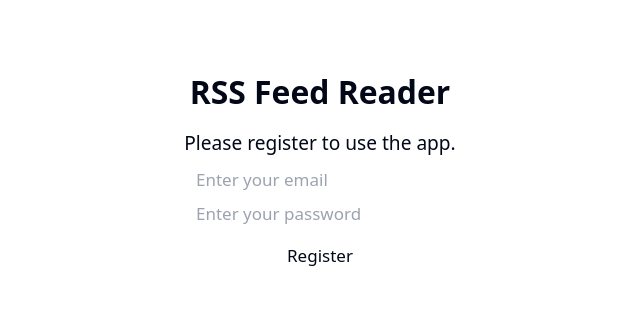
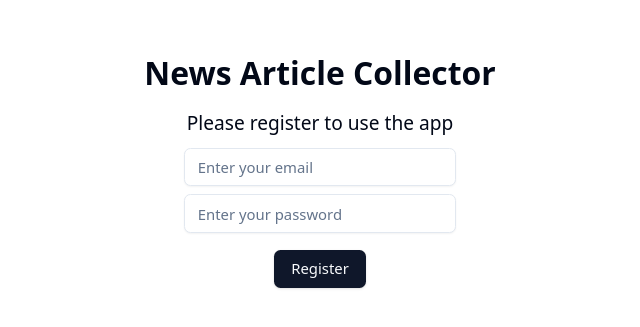
Before and after one commit to uh-dcm/news-article-collection-container, a React (Vite) app in the folder client/: page / in a window 1280 px wide. Shown: the part 229-556 px from the top of the page, without its empty margins (320-960 px from the left). Built offline with nearby package versions, Linux system fonts and the light colour scheme; no server answers.

Commit message:
style: fit parts to match with dark theme + enter key for login, register

```diff
--- a/client/src/components/loginform.tsx
+++ b/client/src/components/loginform.tsx
@@ -1,6 +1,8 @@
-import React, { useState } from 'react';
+import React, { useState, KeyboardEvent  } from 'react';
 import { toast } from 'sonner';
 import { loginUser } from '../services/authfunctions';
+import { Button } from '@/components/ui/button';
+import { Input } from '@/components/ui/input';
 
 interface LoginProps {
   onLoginSuccess: () => void;
@@ -36,23 +38,34 @@ const Login: React.FC<LoginProps> = ({ onLoginSuccess }) => {
     }
   };
 
+  const handleKeyDown = (event: KeyboardEvent<HTMLInputElement>) => {
+    if (event.key === 'Enter') {
+      handleLogin();
+    }
+  };
+
   return (
     <div
       className="flex h-screen flex-col items-center justify-center"
       data-testid="login-view"
     >
-      <h1 className="text-3xl font-semibold">RSS Feed Reader</h1>
-      <p className="mt-4 text-lg">Please log in to use the app.</p>
-      <input
+      <h1 className="text-3xl font-semibold">News Article Collector</h1>
+      <p className="mt-4 text-lg">Please log in to use the app</p>
+      <Input
         type="password"
         placeholder="Enter your password"
         value={password}
         onChange={(e) => setPassword(e.target.value)}
-        className="mt-2"
+        onKeyDown={handleKeyDown}
+        className="mt-2 w-64 bg-background text-foreground border-input"
       />
-      <button className="mt-4" disabled={loading} onClick={handleLogin}>
+      <Button
+        className="mt-4"
+        disabled={loading}
+        onClick={handleLogin}
+      >
         {loading ? 'Logging in...' : 'Log in'}
-      </button>
+      </Button>
     </div>
   );
 };
--- a/client/src/components/logs.tsx
+++ b/client/src/components/logs.tsx
@@ -81,10 +81,10 @@ export default function Logs() {
                     </Button>
                   </AlertDialog.Trigger>
                   <AlertDialog.Portal>
-                    <AlertDialog.Overlay className="bg-black/50 fixed inset-0" />
-                    <AlertDialog.Content className="fixed top-1/2 left-1/2 max-h-[85vh] w-[90vw] max-w-[500px] translate-x-[-50%] translate-y-[-50%] rounded-[6px] bg-white p-[25px] shadow-[hsl(206_22%_7%_/_35%)_0px_10px_38px_-10px,_hsl(206_22%_7%_/_20%)_0px_10px_20px_-15px] focus:outline-none">
-                      <AlertDialog.Title className="text-lg font-medium">Are you sure?</AlertDialog.Title>
-                      <AlertDialog.Description className="mt-2 mb-5 text-sm">
+                    <AlertDialog.Overlay className="bg-background/80 fixed inset-0" />
+                      <AlertDialog.Content className="fixed top-1/2 left-1/2 max-h-[85vh] w-[90vw] max-w-[500px] translate-x-[-50%] translate-y-[-50%] rounded-[6px] bg-background p-[25px] shadow-[hsl(206_22%_7%_/_35%)_0px_10px_38px_-10px,_hsl(206_22%_7%_/_20%)_0px_10px_20px_-15px] focus:outline-none">
+                        <AlertDialog.Title className="text-lg font-medium text-foreground">Are you sure?</AlertDialog.Title>
+                        <AlertDialog.Description className="mt-2 mb-5 text-sm text-muted-foreground">
                           This action cannot be undone. This will delete all the error logs.
                         </AlertDialog.Description>
                         <div className="flex justify-end gap-[15px]">
--- a/client/src/components/registrationform.tsx
+++ b/client/src/components/registrationform.tsx
@@ -1,6 +1,8 @@
-import React, { useState } from 'react';
+import React, { useState, KeyboardEvent } from 'react';
 import { toast } from 'sonner';
 import { registerUser } from '../services/authfunctions';
+import { Button } from '@/components/ui/button';
+import { Input } from '@/components/ui/input';
 
 interface RegisterProps {
   onRegistrationSuccess: () => void;
@@ -12,6 +14,10 @@ const Register: React.FC<RegisterProps> = ({ onRegistrationSuccess }) => {
   const [loading, setLoading] = useState<boolean>(false);
 
   const handleRegister = async () => {
+    if (!email || !password) {
+      toast.error('Please enter both email and password');
+      return;
+    }
     setLoading(true);
     try {
       const response = await registerUser(email, password);
@@ -32,30 +38,42 @@ const Register: React.FC<RegisterProps> = ({ onRegistrationSuccess }) => {
     }
   };
 
+  const handleKeyDown = (event: KeyboardEvent<HTMLInputElement>) => {
+    if (event.key === 'Enter') {
+      handleRegister();
+    }
+  };
+
   return (
     <div
       className="flex h-screen flex-col items-center justify-center"
       data-testid="register-view"
     >
-      <h1 className="text-3xl font-semibold">RSS Feed Reader</h1>
-      <p className="mt-4 text-lg">Please register to use the app.</p>
-      <input
+      <h1 className="text-3xl font-semibold">News Article Collector</h1>
+      <p className="mt-4 text-lg">Please register to use the app</p>
+      <Input
         type="email"
         placeholder="Enter your email"
         value={email}
         onChange={(e) => setEmail(e.target.value)}
-        className="mt-2"
+        onKeyDown={handleKeyDown}
+        className="mt-2 w-64 bg-background text-foreground border-input"
       />
-      <input
+      <Input
         type="password"
         placeholder="Enter your password"
         value={password}
         onChange={(e) => setPassword(e.target.value)}
-        className="mt-2"
+        onKeyDown={handleKeyDown}
+        className="mt-2 w-64 bg-background text-foreground border-input"
       />
-      <button className="mt-4" disabled={loading} onClick={handleRegister}>
+      <Button
+        className="mt-4"
+        disabled={loading}
+        onClick={handleRegister}
+      >
         {loading ? 'Registering...' : 'Register'}
-      </button>
+      </Button>
     </div>
   );
 };
--- a/client/src/components/ui/input.tsx
+++ b/client/src/components/ui/input.tsx
@@ -11,7 +11,7 @@ const Input = React.forwardRef<HTMLInputElement, InputProps>(
       <input
         type={type}
         className={cn(
-          "flex h-9 w-full rounded-md border border-input bg-transparent px-3 py-1 text-sm shadow-sm transition-colors file:border-0 file:bg-transparent file:text-sm file:font-medium placeholder:text-muted-foreground focus-visible:outline-none focus-visible:ring-1 focus-visible:ring-ring disabled:cursor-not-allowed disabled:opacity-50",
+          "flex h-9 w-full rounded-md border border-input bg-transparent px-3 py-1 text-sm shadow-sm transition-colors file:border-0 file:bg-transparent file:text-sm file:font-medium file:text-primary placeholder:text-muted-foreground focus-visible:outline-none focus-visible:ring-1 focus-visible:ring-ring disabled:cursor-not-allowed disabled:opacity-50",
           className
         )}
         ref={ref}
```
Also changed, not shown: 1 other file (tests, documents, lock files or other folders). Lines whose indentation alone changed are shown as unchanged.
